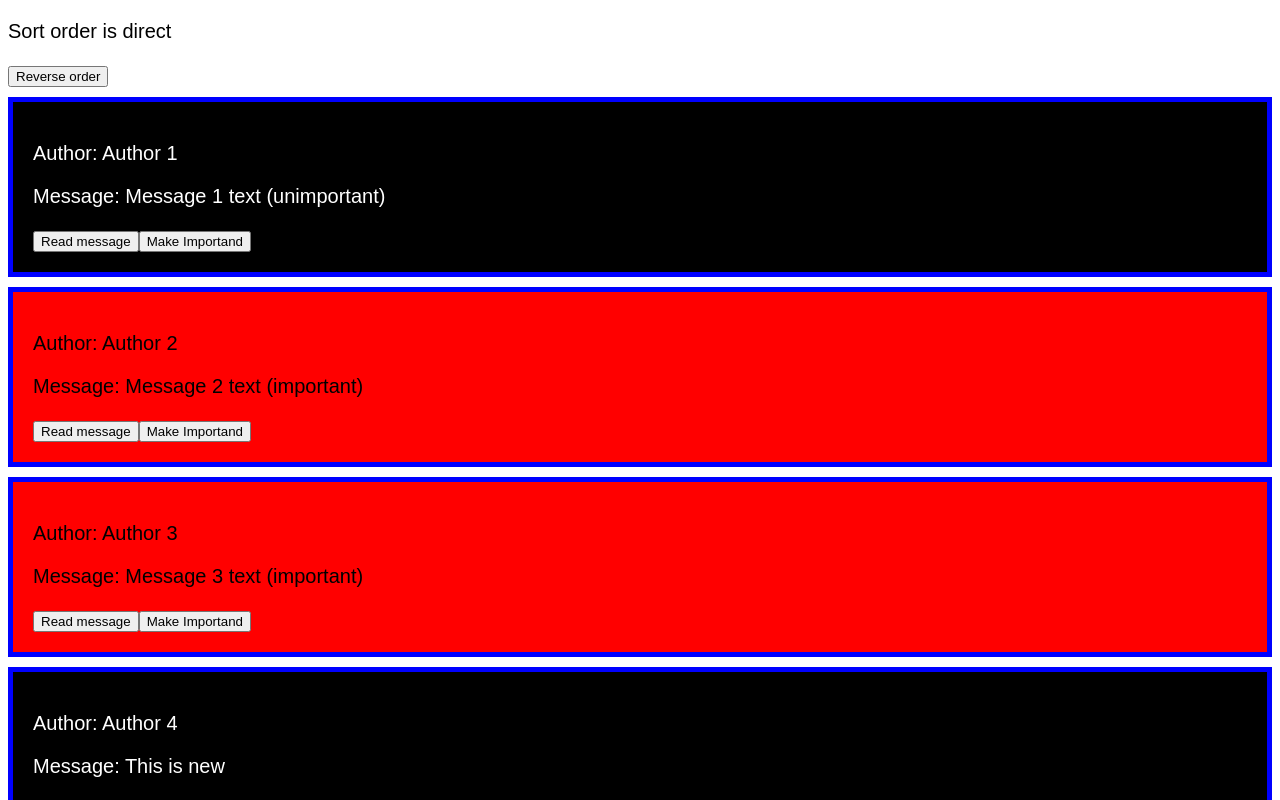
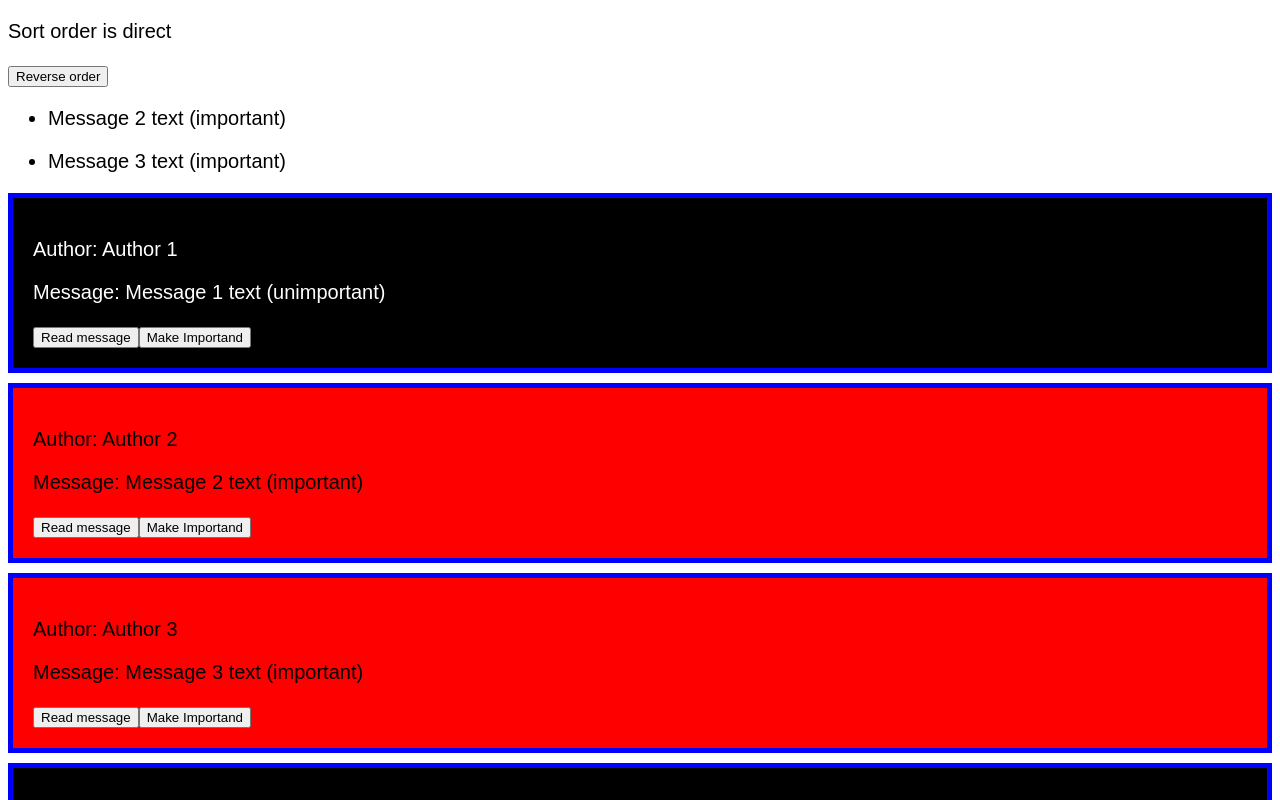
Before and after one commit to Makskuh/fe-2023-1-react-app, a React (Create React App) app: page / in a window 1280 px wide. Shown: the top 800 px of the page. Built offline with nearby package versions, Linux system fonts and the light colour scheme.

Commit message:
Add ImportantMessages components

```diff
--- a/src/App.js
+++ b/src/App.js
@@ -1,5 +1,6 @@
 import React from 'react';
 import Message from './components/Message';
+import ImportantMessages from './components/ImportantMessages';
 
 const messagesData = [
   {
@@ -98,9 +99,11 @@ class App extends React.Component {
     });
   }
 
+  filterImportantMessages = (message) => message.isImportant;
+
   render() {
     const { messages, isDirectSort } = this.state;
-
+    const importantMessagesArr = messages.filter(this.filterImportantMessages);
     const messagesArray = messages.map(this.mapMessages);
 
     return (
@@ -109,6 +112,9 @@ class App extends React.Component {
           <p>Sort order is {isDirectSort ? 'direct': 'reversed'}</p>
           <button onClick={this.sortMessages}>Reverse order</button>
         </div>
+        <div>
+          <ImportantMessages messages={importantMessagesArr} />
+        </div>
         {messagesArray}
       </>
     );
--- /dev/null
+++ b/src/components/ImportantMessages/index.jsx
@@ -0,0 +1,13 @@
+function ImportantMessages(props) {
+  const { messages } = props;
+
+  const messagesElems = messages.map((message) => (
+    <li key={message.id}>
+      <p>{message.text}</p>
+    </li>
+  ));
+
+  return <ul>{messagesElems}</ul>;
+}
+
+export default ImportantMessages;
```
